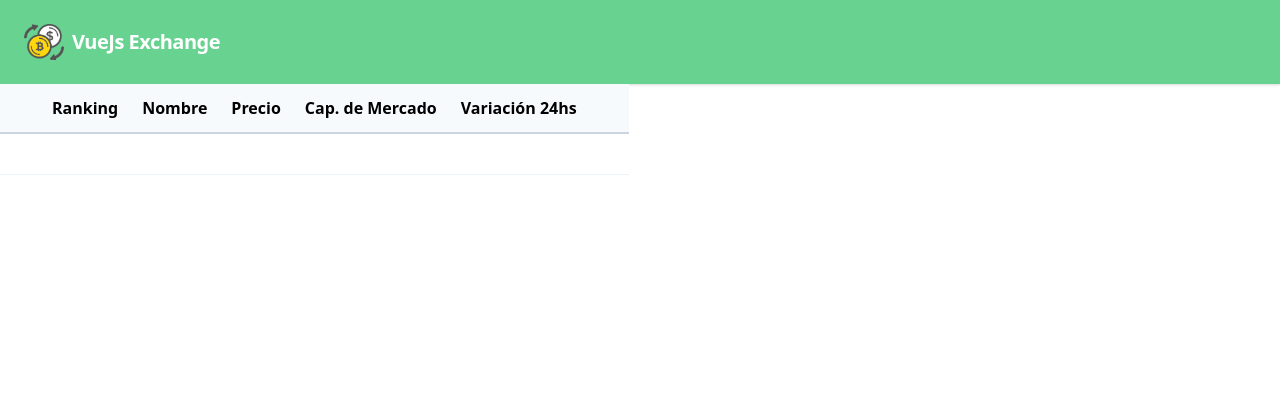
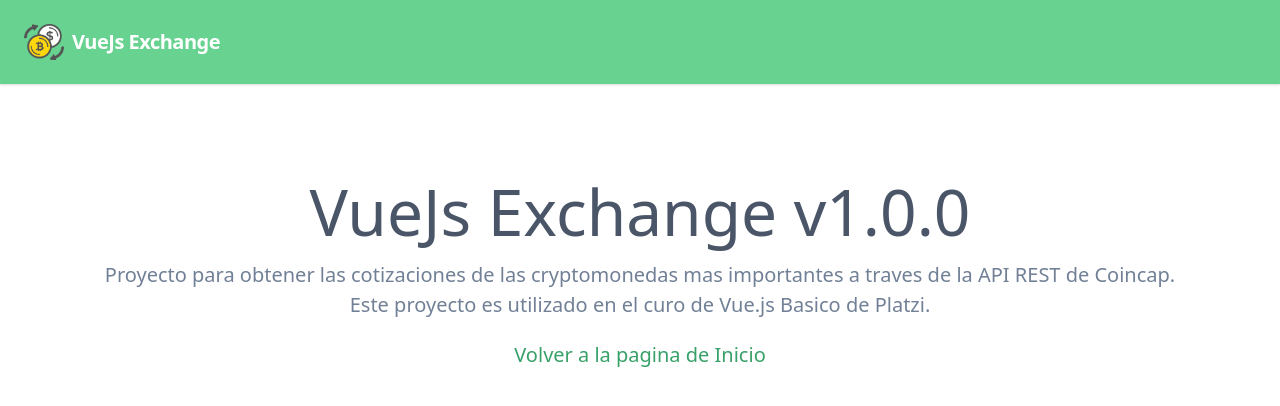
Before and after one commit to anbreaker/fundamentosVUEJS, a Vue app in the folder practicaVueJsCLI_05/: page /about in a window 1280 px wide. Shown: the top 406 px of the page. Built offline with nearby package versions, Linux system fonts and the light colour scheme.

Commit message:
feat: Setup de Vue Router

```diff
--- a/practicaVueJsCLI_05/package.json
+++ b/practicaVueJsCLI_05/package.json
@@ -10,13 +10,14 @@
   "dependencies": {
     "core-js": "^3.6.5",
     "tailwindcss": "^1.1.2",
-    "vue": "^2.6.11"
+    "vue": "^2.6.11",
+    "vue-router": "^3.5.2"
   },
   "devDependencies": {
     "@ianaya89/vue-cli-plugin-tailwind": "~1.1.0",
     "@vue/cli-plugin-babel": "~4.5.0",
     "@vue/cli-plugin-eslint": "^3.1.1",
-    "@vue/cli-service": "^4.5.13",
+    "@vue/cli-service": "^3.5.3",
     "@vue/eslint-config-prettier": "^6.0.0",
     "babel-eslint": "^10.1.0",
     "eslint": "^6.7.2",
--- a/practicaVueJsCLI_05/src/App.vue
+++ b/practicaVueJsCLI_05/src/App.vue
@@ -1,17 +1,16 @@
 <template>
   <main>
     <px-Header />
-    <px-assets-table />
+    <router-view class="container px-5 sm:px-20 py-20 flex justify-center" />
   </main>
 </template>
 
 <script>
 import PxHeader from '@/components/PxHeader';
-import PxAssetsTable from '@/components/PxAssetsTable';
 
 export default {
   name: 'App',
-  components: { PxHeader, PxAssetsTable },
+  components: { PxHeader },
 };
 </script>
 
--- a/practicaVueJsCLI_05/src/main.js
+++ b/practicaVueJsCLI_05/src/main.js
@@ -2,8 +2,11 @@ import Vue from 'vue';
 import App from './App.vue';
 import '@/assets/css/tailwind.css';
 
+import router from '@/router';
+
 Vue.config.productionTip = false;
 
 new Vue({
+  router,
   render: h => h(App),
 }).$mount('#app');
--- /dev/null
+++ b/practicaVueJsCLI_05/src/router.js
@@ -0,0 +1,30 @@
+import Vue from 'vue';
+import Router from 'vue-router';
+
+import Home from '@/views/Home';
+import About from '@/views/About';
+import Error from '@/views/Error';
+
+Vue.use(Router);
+
+export default new Router({
+  mode: 'history',
+
+  routes: [
+    {
+      path: '/',
+      name: 'home',
+      component: Home,
+    },
+    {
+      path: '/about',
+      name: 'about',
+      component: About,
+    },
+    {
+      path: '*',
+      name: 'Error',
+      component: Error,
+    },
+  ],
+});
--- /dev/null
+++ b/practicaVueJsCLI_05/src/views/About.vue
@@ -0,0 +1,14 @@
+<template>
+  <div class="flex-col items-center">
+    <h1 class="text-gray-700 text-6xl">VueJs Exchange v1.0.0</h1>
+    <p class="text-gray-600 text-xl text-center">
+      Proyecto para obtener las cotizaciones de las cryptomonedas mas
+      importantes a traves de la API REST de Coincap.
+      <br />Este proyecto es utilizado en el curo de Vue.js Basico de Platzi.
+    </p>
+
+    <router-link to="/" class="mt-5 text-xl text-green-600 hover:underline"
+      >Volver a la pagina de Inicio</router-link
+    >
+  </div>
+</template>
--- /dev/null
+++ b/practicaVueJsCLI_05/src/views/Error.vue
@@ -0,0 +1,8 @@
+<template>
+  <div class="flex-col items-center">
+    <h1 class="text-gray-700 text-6xl">404 Not Found!</h1>
+    <router-link class="mt-5 text-xl text-green-600 hover:underline" to="/"
+      >Volver a la página de Inicio</router-link
+    >
+  </div>
+</template>
--- /dev/null
+++ b/practicaVueJsCLI_05/src/views/Home.vue
@@ -0,0 +1,14 @@
+<template>
+  <div>
+    <px-assets-table />
+  </div>
+</template>
+
+<script>
+import PxAssetsTable from '@/components/PxAssetsTable';
+export default {
+  name: 'Home',
+
+  components: { PxAssetsTable },
+};
+</script>
```
